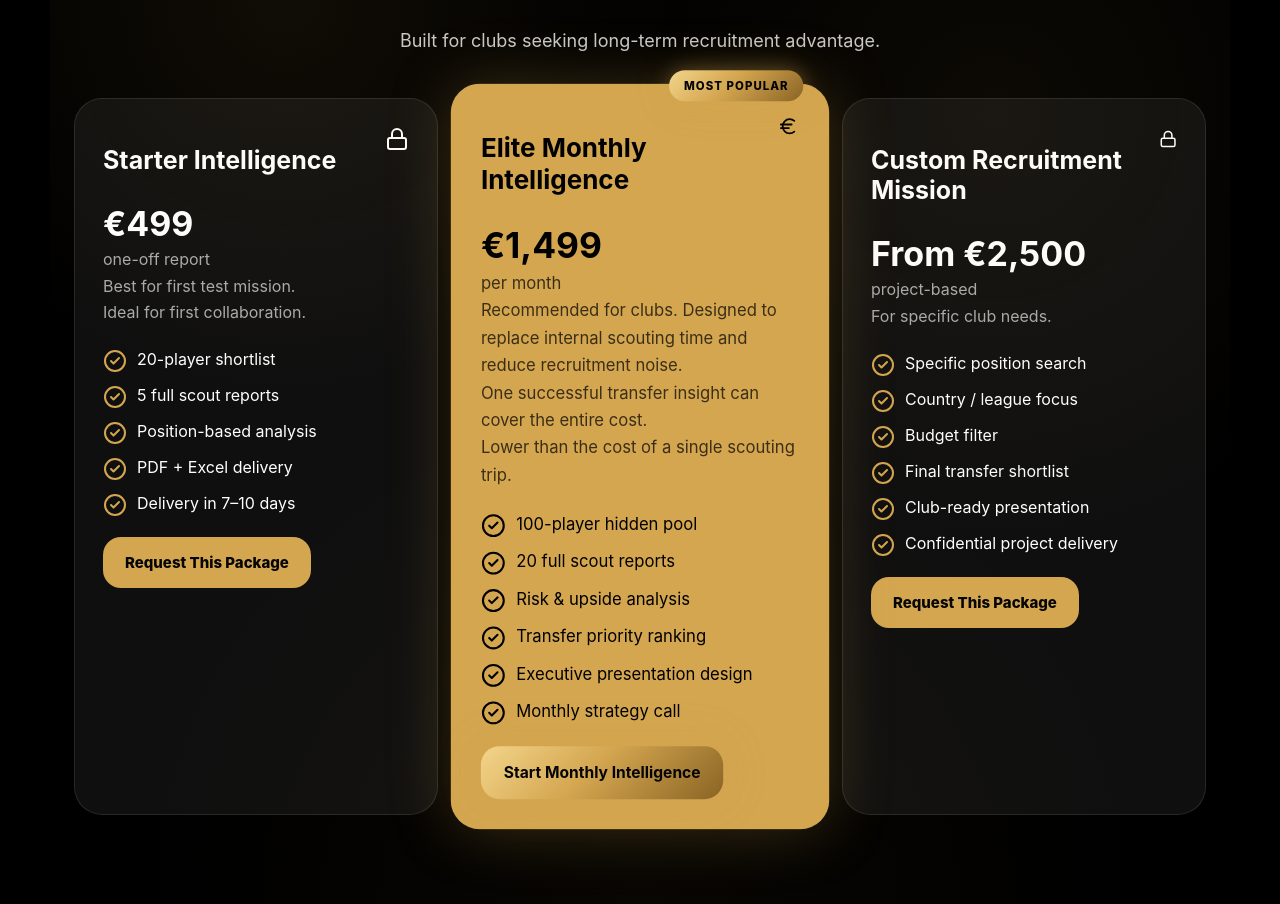
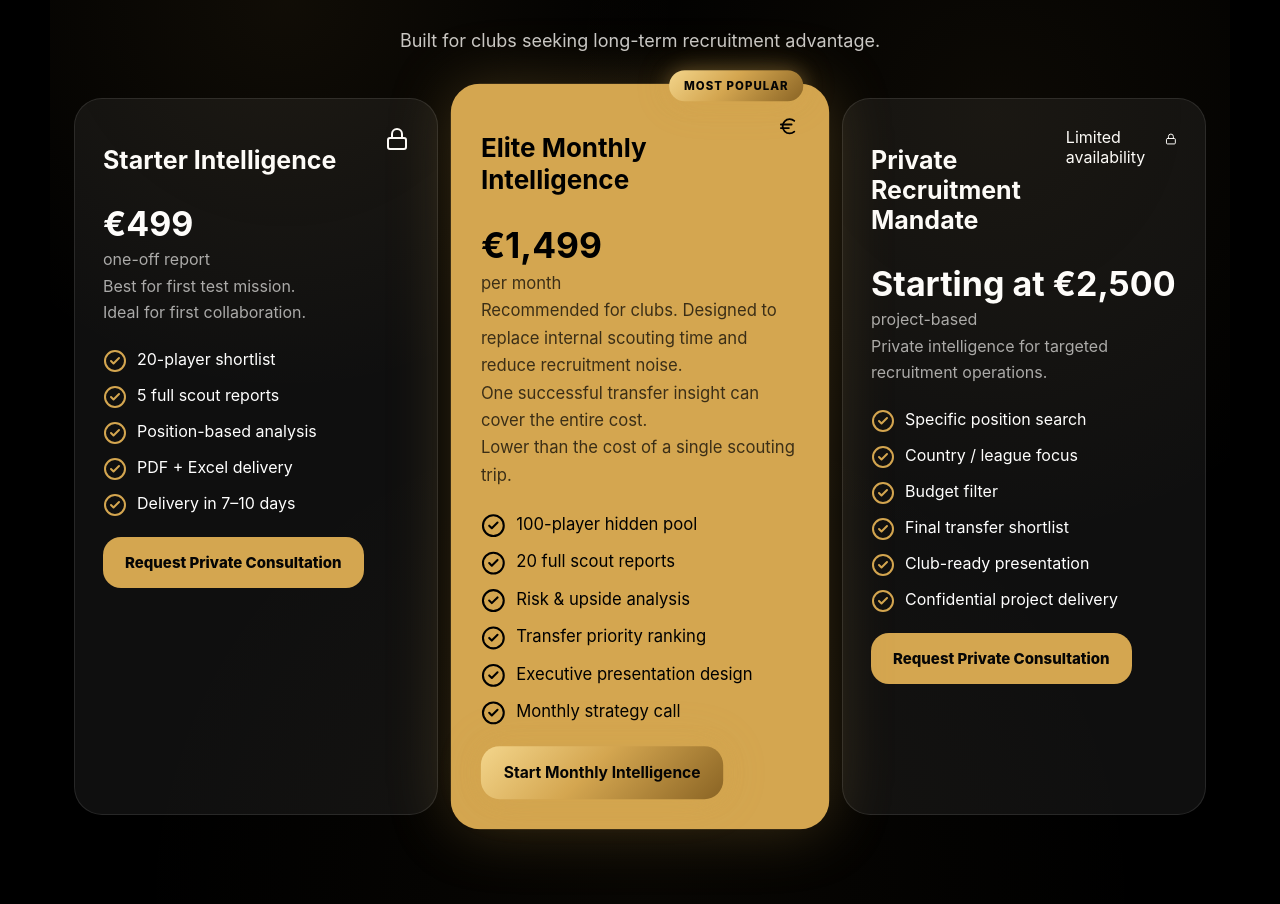
Before and after one commit to miscoutpro/mi-scout-site, a React (Vite) app: page / in a window 1280 px wide. Shown: the part 8291-9195 px from the top of the page. Built offline with nearby package versions, Linux system fonts and the light colour scheme.

Commit message:
Update main.jsx

```diff
--- a/src/main.jsx
+++ b/src/main.jsx
@@ -51,7 +51,7 @@ const packages = [
   { name: 'Elite Monthly Intelligence', price: '€1,499', period: 'per month', note: 'Recommended for clubs. Designed to replace internal scouting time and reduce recruitment noise.',
   roi: 'One successful transfer insight can cover the entire cost.',
   comparison: 'Lower than the cost of a single scouting trip.', featured: true, features: ['100-player hidden pool', '20 full scout reports', 'Risk & upside analysis', 'Transfer priority ranking', 'Executive presentation design', 'Monthly strategy call'] },
-  { name: 'Custom Recruitment Mission', price: 'From €2,500', period: 'project-based', note: 'For specific club needs.', features: ['Specific position search', 'Country / league focus', 'Budget filter', 'Final transfer shortlist', 'Club-ready presentation', 'Confidential project delivery'] },
+  { name: 'Private Recruitment Mandate', price: 'Starting at €2,500', period: 'project-based', limited: 'Limited availability', note: 'Private intelligence for targeted recruitment operations.', features: ['Specific position search', 'Country / league focus', 'Budget filter', 'Final transfer shortlist', 'Club-ready presentation', 'Confidential project delivery'] },
 ]
 
 const process = [
@@ -493,6 +493,11 @@ function App() {
   )}
               <div className="pkg-head">
                 <h3>{pkg.name}</h3>
+                {pkg.limited && (
+  <div className="limited-badge">
+    {pkg.limited}
+  </div>
+)}
                 {pkg.featured ? <Euro /> : <Lock />}
               </div>
 
@@ -508,7 +513,7 @@ function App() {
               </div>
               <div className="actions" style={{ marginTop: '20px' }}>
   <a href="#contact" className="btn btn-solid">
-    {pkg.featured ? 'Start Monthly Intelligence' : 'Request This Package'}
+    {pkg.featured ? 'Start Monthly Intelligence' : 'Request Private Consultation'}
   </a>
 </div>
             </Card>
```
